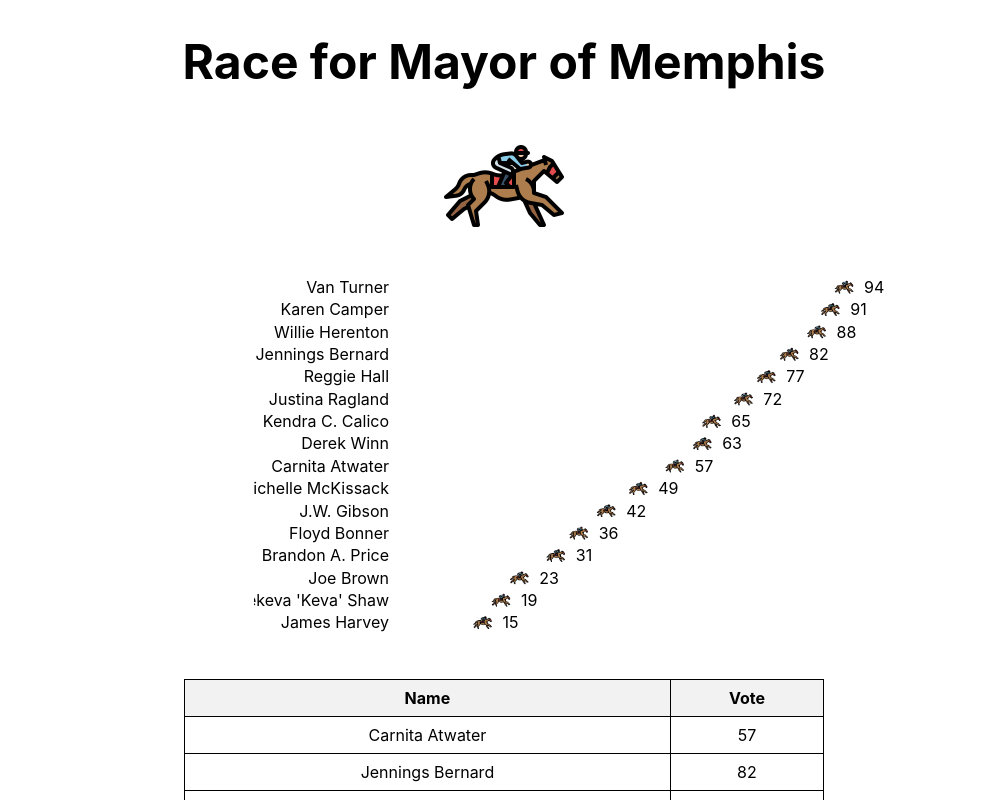
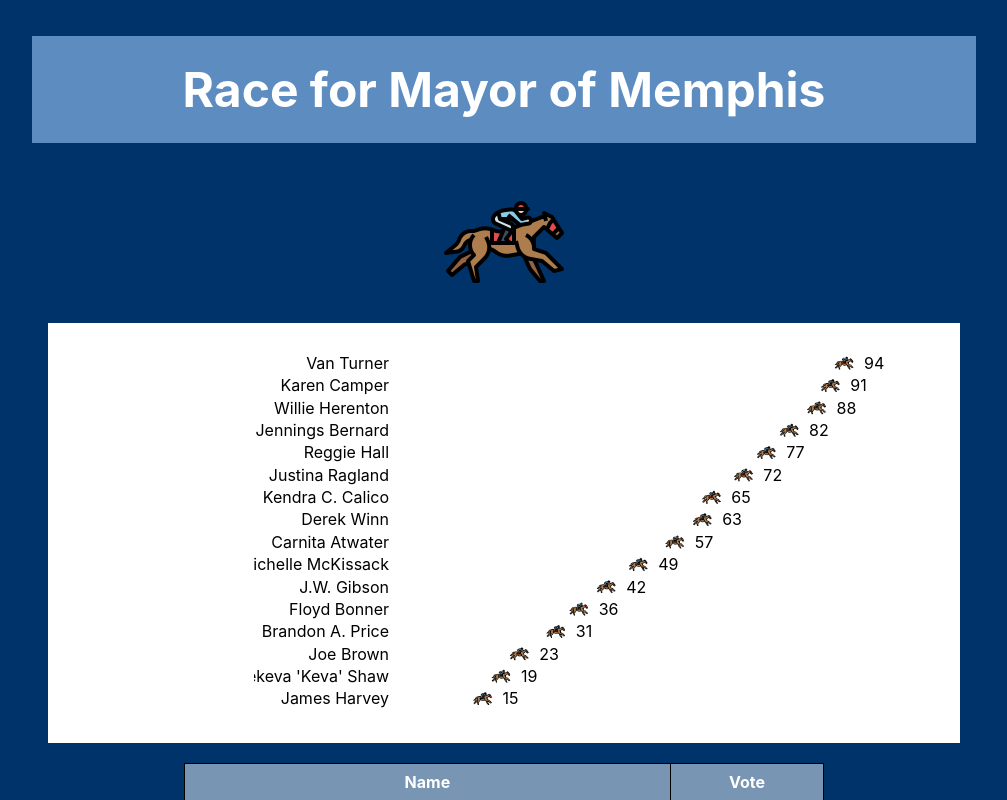
Before and after one commit to Justinmemphis/same-day-election-and-results, a React (Create React App) app in the folder my-app/: page / in a window 1280 px wide. Shown: the top 800 px of the page, without its empty margins (136-1143 px from the left). Built offline with nearby package versions, Linux system fonts and the light colour scheme.

Commit message:
change color scheme to match party colors

```diff
--- a/my-app/src/App.css
+++ b/my-app/src/App.css
@@ -1,10 +1,13 @@
 body {
 	text-align: center;
+	background-color: #003369;
+	color: white;
 }
 
 h1 {
 	font-weight: bold;
 	font-size: 3em;
+	background: #5d8dc0;
 }
 
 table {
@@ -12,6 +15,7 @@ table {
 	width: 50%;
 	margin: auto;
 	margin-top: 20px;
+	background-color: #5d8dc0;
 }
 
 th, td {
@@ -21,5 +25,16 @@ th, td {
 }
 
 th {
-	background-color: #f2f2f2;
+	background-color: #7895b4;
 }
+
+.full-width {
+	display: block;
+	width: 70%;
+	margin: 0.75em auto;
+	padding: 0.5em;
+}
+
+.chart-section {
+	background-color: white;
+}
--- a/my-app/src/App.js
+++ b/my-app/src/App.js
@@ -24,9 +24,9 @@ const data = [
 function App() {
   return (
     <div className="App">
-	<h1>Race for Mayor of Memphis</h1>
+	<h1 className="full-width">Race for Mayor of Memphis</h1>
 	<img src={horseImage} alt="horse" />
-        <div className="chart-section">
+        <div className="chart-section full-width">
 	        <HorizontalBarChart data={data} />
 	</div>
 	<div className="table-section">
```
